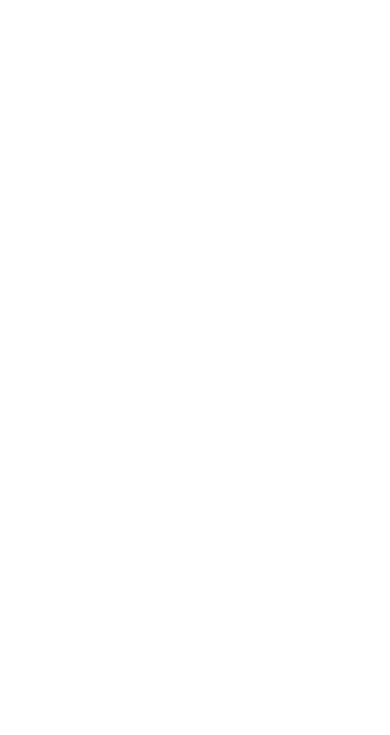
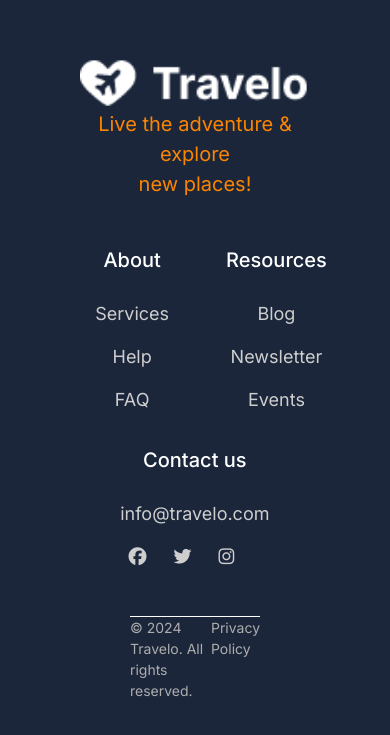
Before and after one commit to zeinab-alhwary/Travelo, an Angular app: page / in a window 390 px wide. Shown: the part 4151-4886 px from the top of the page. Before the commit the page ends 2110 px from the top, so only its background shows below. Built offline with nearby package versions, Linux system fonts and the light colour scheme; a web font is replaced by a local one.

Commit message:
finishing footer design and responsive

```diff
--- a/src/app/app.component.html
+++ b/src/app/app.component.html
@@ -4,5 +4,5 @@
   <app-companies></app-companies>
   <app-destination></app-destination>
   <app-subscribe></app-subscribe>
+  <app-footer></app-footer>
 </div>
-<!-- <app-footer></app-footer> -->
--- a/src/app/component/footer/footer.component.html
+++ b/src/app/component/footer/footer.component.html
@@ -1,6 +1,41 @@
 <footer>
-  <div class="logo-info">
-    <img src="../../../assets/images/travelo-logo.png" alt="logo" class="logo">
-    <p class="info-under-logo">Live the adventure & explore <br> new places!</p>
+  <div class="top-section">
+    <div class="logo-info">
+      <img
+        src="../../../assets/images/travelo-logo.png"
+        alt="logo"
+        class="logo"
+      />
+      <p class="info-under-logo">
+        Live the adventure & explore <br />
+        new places!
+      </p>
+    </div>
+    <div class="all-column">
+      <app-list [linkes]="linkesName" ></app-list>
+      <div class="contact-container">
+        <ul class="end-culomn">
+          <li class="title">Contact us</li>
+          <li class="email">
+            <a href="#" class="contact-item">info@travelo.com</a>
+          </li>
+          <li class="social-links">
+            <a href="#" class="social-icon  contact-item">
+              <i class="fa-brands fa-facebook"></i
+            ></a>
+            <a href="#" class="social-icon   contact-item">
+              <i class="fa-brands fa-twitter"></i>
+            </a>
+            <a href="#" class="social-icon  contact-item">
+              <i class="fa-brands fa-instagram"></i
+            ></a>
+          </li>
+        </ul>
+      </div>
+    </div>
+  </div>
+  <div  class="footer-underline">
+<p class="text-1">©  {{ currentDate | date:'yyyy' }} Travelo. All rights reserved.</p>
+<p class="text-2">Privacy Policy</p>
   </div>
 </footer>
--- a/src/app/component/footer/footer.component.scss
+++ b/src/app/component/footer/footer.component.scss
@@ -1,14 +1,85 @@
 @import '../../../styles.scss';
 footer{
-  background: transparent linear-gradient(180deg, $blue-dark-color 0%, $blue-color 100%) 0% 0% no-repeat padding-box;
-  height: 595px;
-  .logo-info{
-    .logo{
+  // background: transparent linear-gradient(180deg, $blue-dark-color 0%, $blue-color 100%) 0% 0% no-repeat padding-box;
+  padding-inline: 130px ;
+  padding-block: 100px 50px;
+  .top-section{
+    display: flex;
+    align-items: flex-start;
+    justify-content: space-between;
+    margin-block: 100px 30px;
+    .logo-info{
+      // margin-inline-end: 100px;
+      .logo{
+        width: 230px;
+      }
+      .info-under-logo{
+        color:$orang-color;
+        @include font(400,20px)
+      }
+    }
+    .all-column{
+    display: flex;
+      .contact-container{
+        margin-inline-start: 70px;
+       .end-culomn{
+          list-style: none;
+          border-inline-end: 20px;
+          .title{
+            color:$white-color;
+            @include font(500,20px);
+            margin-block-end: 25px;
 
+          }
+          .email{
+            margin-block-end:16px;
+          }
+          .social-links{
+           .social-icon {
+            padding-inline-end: 27px;
+             }
+
+           }
+
+          }
+          .contact-item{
+            text-decoration-line: none;
+            color: $gray-light-color;
+            @include font(400,18px);
+            &:hover{
+              color: $orang-color;
+            }
+
+          }
+        }
+      }
     }
-    .info-under-logo{
-      color:$orang-color;
-      @include font(400,20px)
+
+.footer-underline{
+  display: flex;
+  justify-content: space-between;
+  border-top: 1px solid $white-color;
+  @include font(400,14px);
+  color:$gray-color;
+
+}
+}
+@include respond(medium){
+  footer{
+    .top-section{
+      .logo-info{
+        margin-block-end: 30px;
+      }
+      flex-wrap: wrap;
+      justify-content: center;
+      text-align: center;
+      .all-column{
+        flex-wrap: wrap;
+       .contact-container{
+        margin-inline-start: 25px;
+       }
+      }
     }
+
   }
 }
--- a/src/app/component/footer/footer.component.ts
+++ b/src/app/component/footer/footer.component.ts
@@ -6,5 +6,16 @@
   styleUrls: ['./footer.component.scss']
 })
 export class FooterComponent {
-
+  currentDate: Date = new Date();
+linkesName=[{
+  title:'About',
+  eleOne:'Services',
+  eleTwo:'Help',
+  eleThree:'FAQ',
+},{
+  title:'Resources',
+  eleOne:'Blog',
+  eleTwo:'Newsletter',
+  eleThree:'Events',
+}]
 }
--- a/src/app/component/footer/list/list.component.html
+++ b/src/app/component/footer/list/list.component.html
@@ -1,8 +1,10 @@
 <section class="list-container">
-  <ul>
-    <li class="title">About</li>
-    <li class="list-item">Services</li>
-    <li class="list-item">Help</li>
-    <li class="list-item">FAQ </li>
-  </ul>
+  <ng-container *ngFor="let ele of linkes">
+    <ul class="list">
+      <li class="title">{{ele.title}}</li>
+      <li class="list-item"><a href="#" class="linke-item">{{ele.eleOne}}</a></li>
+      <li class="list-item"><a href="#" class="linke-item">{{ele.eleTwo}}</a></li>
+      <li class="list-item"><a href="#" class="linke-item">{{ele.eleThree}}</a></li>
+    </ul>
+  </ng-container>
 </section>
--- a/src/app/component/footer/list/list.component.scss
+++ b/src/app/component/footer/list/list.component.scss
@@ -1,12 +1,34 @@
 @import '../../../../styles.scss';
 
 .list-container{
-  margin-inline-end: 50px;
-  ul{
+
+  display:flex;
+   gap:70px;
+ .list{
     list-style: none;
+    border-inline-end: 20px;
     .title{
       color:$white-color;
       @include font(500,20px);
+      margin-block-end: 25px;
+
+    }
+  .list-item{
+    margin-block-end:16px;
+    .linke-item{
+      text-decoration-line: none;
+      color: $gray-light-color;
+      @include font(400,18px);
+      &:hover{
+        color: $orang-color;
+      }
+
     }
   }
+  }
 }
+@include respond(medium){
+  .list-container{
+    gap:25px;
+  }
+}
--- a/src/app/component/footer/list/list.component.ts
+++ b/src/app/component/footer/list/list.component.ts
@@ -1,4 +1,4 @@
-import { Component } from '@angular/core';
+import { Component, Input } from '@angular/core';
 
 @Component({
   selector: 'app-list',
@@ -6,5 +6,5 @@
   styleUrls: ['./list.component.scss']
 })
 export class ListComponent {
-
+@Input() public linkes :any;
 }
--- a/src/app/component/subscribe/subscribe.component.scss
+++ b/src/app/component/subscribe/subscribe.component.scss
@@ -57,6 +57,7 @@
 
     }
     .input-container{
+
       .email-input{
         width: 440px;
         height: 47px;
--- a/src/app/component/trip-steps/trip-steps.component.html
+++ b/src/app/component/trip-steps/trip-steps.component.html
@@ -4,5 +4,5 @@
     <h2 class="title-trip-steps">How we can help your trip</h2>
     <p class="description-trip-steps">We are passionate travelers that spent years exploring the world, we are also non-profit <br> travel guide who want to support new travelers to live the best experience</p>
   </div>
-  <!-- <app-step-card [contentCards]="cards"></app-step-card> -->
+  <app-step-card [contentCards]="cards"></app-step-card>
 </section>
--- a/src/index.html
+++ b/src/index.html
@@ -7,6 +7,7 @@
   <meta name="viewport" content="width=device-width, initial-scale=1">
   <link rel="preconnect" href="https://fonts.googleapis.com">
 <link rel="preconnect" href="https://fonts.gstatic.com" crossorigin>
+<link rel="stylesheet" href="https://cdnjs.cloudflare.com/ajax/libs/font-awesome/6.7.2/css/all.min.css" integrity="sha512-Evv84Mr4kqVGRNSgIGL/F/aIDqQb7xQ2vcrdIwxfjThSH8CSR7PBEakCr51Ck+w+/U6swU2Im1vVX0SVk9ABhg==" crossorigin="anonymous" referrerpolicy="no-referrer" />
 <link href="https://fonts.googleapis.com/css2?family=Bai+Jamjuree:ital,wght@0,200;0,300;0,400;0,500;0,600;0,700;1,200;1,300;1,400;1,500;1,600;1,700&family=Poppins:ital,wght@0,100;0,200;0,300;0,400;0,500;0,600;0,700;0,800;0,900;1,100;1,200;1,300;1,400;1,500;1,600;1,700;1,800;1,900&family=Bebas+Neue&family=Big+Shoulders+Display:wght@100..900&family=Hanken+Grotesk:ital,wght@0,100..900;1,100..900&family=IBM+Plex+Sans+Arabic:wght@100;200;300;400;500;600;700&family=Inter:ital,opsz,wght@0,14..32,100..900;1,14..32,100..900&family=Karla:ital,wght@0,200..800;1,200..800&family=League+Spartan&family=Lexend+Deca:wght@100..900&family=Libre+Baskerville:ital,wght@0,400;0,700;1,400&family=Open+Sans:ital,wght@0,300..800;1,300..800&family=Poetsen+One&display=swap" rel="stylesheet">
   <link rel="icon" type="image/x-icon" href="favicon.ico">
 </head>
```
